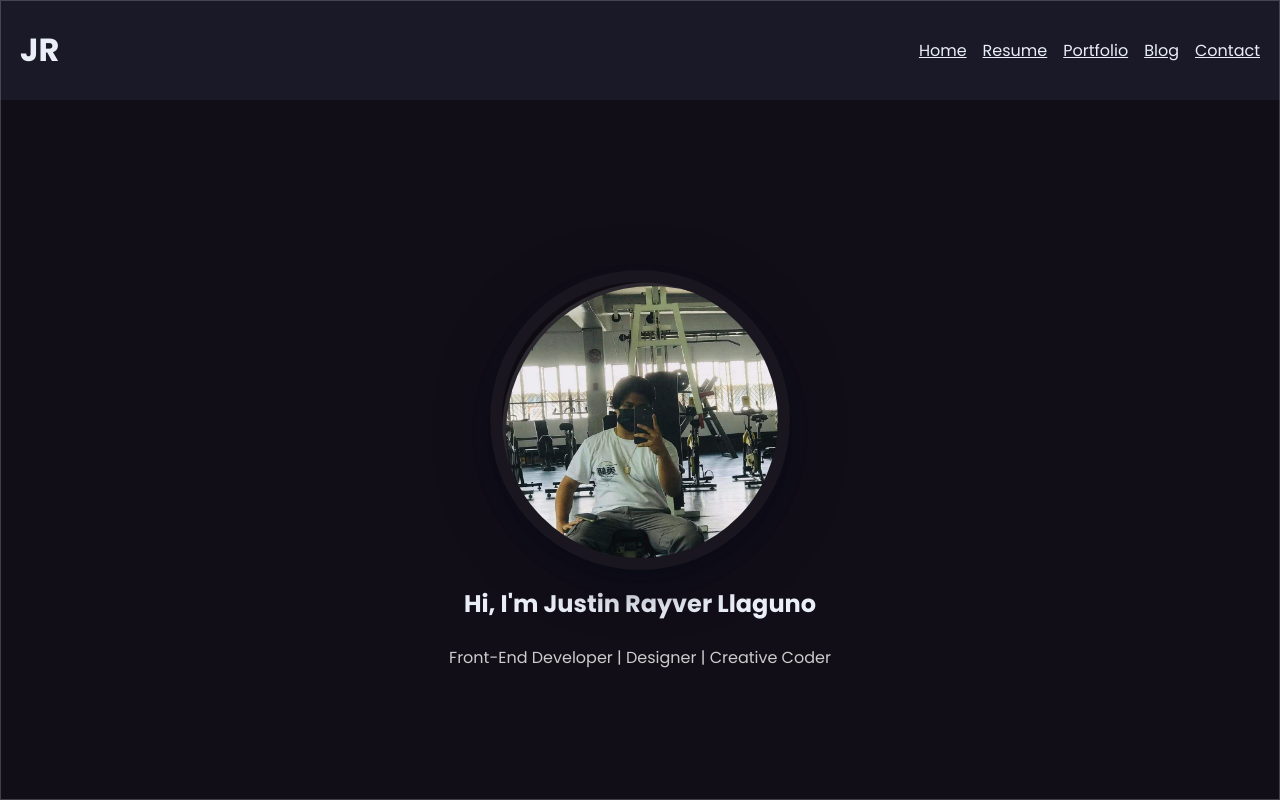
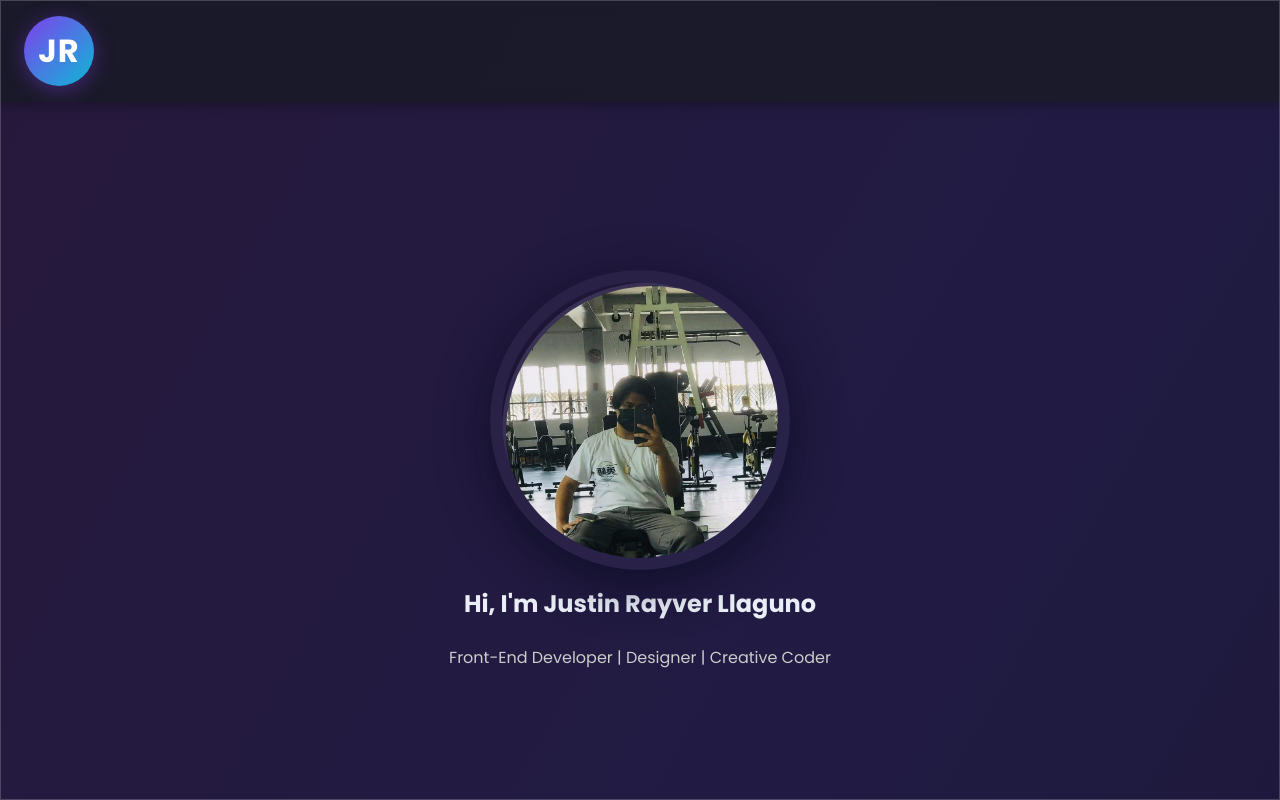
Before and after one commit to justinrayver2/Justin-Portfolio, a React (Vite) app: page / in a window 1280 px wide. Built offline with nearby package versions, Linux system fonts and the light colour scheme.

Commit message:
Updated header layout and added animations

```diff
--- a/src/App.jsx
+++ b/src/App.jsx
@@ -13,11 +13,10 @@ import Preloader from "./components/Preloader";
 export default function App() {
   useEffect(() => {
     const preloader = document.getElementById("preloader");
-    const siteRoot = document.querySelector(".site-root");
-
     window.addEventListener("load", () => {
-      preloader?.classList.add("hide");
-      siteRoot?.classList.add("loaded");
+      if (preloader) {
+        preloader.classList.add("hide");
+      }
     });
   }, []);
 
--- a/src/components/Header.jsx
+++ b/src/components/Header.jsx
@@ -1,13 +1,13 @@
-import React from "react";
+import React, { useEffect, useState } from "react";
 
 export default function Header() {
-  const handleNavClick = (e, id) => {
-    e.preventDefault();
-    const section = document.getElementById(id);
-    if (section) {
-      section.scrollIntoView({ behavior: "smooth" });
-    }
-  };
+  const [visible, setVisible] = useState(false);
+
+
+  useEffect(() => {
+    const timer = setTimeout(() => setVisible(true), 300);
+    return () => clearTimeout(timer);
+  }, []);
 
   return (
     <header
@@ -18,20 +18,52 @@ export default function Header() {
         backgroundColor: "rgba(20, 20, 35, 0.95)",
         color: "#fff",
         zIndex: 1000,
-        padding: "10px 20px",
+        padding: "16px 24px",
         display: "flex",
-        justifyContent: "space-between",
+        justifyContent: "flex-start",
         alignItems: "center",
+        boxShadow: "0 2px 12px rgba(0, 0, 0, 0.4)",
+        backdropFilter: "blur(6px)",
+        transition: "all 0.4s ease",
       }}
     >
-      <h1 style={{ margin: 0 }}>JR</h1>
-      <nav>
-        <a href="#hero" onClick={(e) => handleNavClick(e, "hero")} style={{ marginRight: "1rem", color: "#e9eef7" }}>Home</a>
-        <a href="#resume" onClick={(e) => handleNavClick(e, "resume")} style={{ marginRight: "1rem", color: "#e9eef7" }}>Resume</a>
-        <a href="#portfolio" onClick={(e) => handleNavClick(e, "portfolio")} style={{ marginRight: "1rem", color: "#e9eef7" }}>Portfolio</a>
-        <a href="#blog" onClick={(e) => handleNavClick(e, "blog")} style={{ marginRight: "1rem", color: "#e9eef7" }}>Blog</a>
-        <a href="#contact" onClick={(e) => handleNavClick(e, "contact")} style={{ color: "#e9eef7" }}>Contact</a>
-      </nav>
+      <div
+        style={{
+          background: "linear-gradient(135deg, #7c3aed, #06b6d4)",
+          width: "70px",
+          height: "70px",
+          borderRadius: "50%",
+          display: "flex",
+          alignItems: "center",
+          justifyContent: "center",
+          boxShadow: "0 4px 20px rgba(124, 58, 237, 0.4)",
+          cursor: "pointer",
+          transform: visible
+            ? "translateX(0) scale(1)"
+            : "translateX(-50px) scale(0.8)",
+          opacity: visible ? 1 : 0,
+          transition: "all 0.8s cubic-bezier(0.2, 0.8, 0.2, 1)",
+        }}
+        onClick={() => window.scrollTo({ top: 0, behavior: "smooth" })}
+        onMouseEnter={(e) => (e.currentTarget.style.transform = "scale(1.1)")}
+        onMouseLeave={(e) =>
+          (e.currentTarget.style.transform = visible
+            ? "translateX(0) scale(1)"
+            : "translateX(-50px) scale(0.8)")
+        }
+      >
+        <h1
+          style={{
+            margin: 0,
+            fontSize: "2rem",
+            letterSpacing: "1px",
+            color: "#fff",
+            fontWeight: "700",
+          }}
+        >
+          JR
+        </h1>
+      </div>
     </header>
   );
 }
--- a/src/style.css
+++ b/src/style.css
@@ -1,6 +1,5 @@
 @import url("https://fonts.googleapis.com/css2?family=Poppins:wght@300;400;500;600;700&display=swap");
 
-/* ====== GLOBAL RESET ====== */
 * {
   box-sizing: border-box;
   margin: 0;
@@ -11,13 +10,13 @@
 html,
 body {
   height: 100%;
-  background: #0b0710; /* solid dark background */
+  background: #0b0710;
   color: #e9eef7;
   overflow-x: hidden;
   transition: background 400ms ease;
 }
 
-/* ====== WRAPPER ====== */
+
 .wrapper {
   width: 100%;
   max-width: 1200px;
@@ -26,7 +25,7 @@ body {
   text-align: left;
 }
 
-/* ====== PRELOADER ====== */
+
 #preloader {
   position: fixed;
   inset: 0;
@@ -73,16 +72,29 @@ body {
   60%, 100% { opacity: 1; filter: blur(0); transform: translateY(0); }
 }
 
-/* ====== BACKGROUND (Solid) ====== */
+
 .bg-gradient {
-  display: none; /* removed gradient */
+  position: fixed;
+  inset: 0;
+  z-index: -4;
+  background: linear-gradient(
+    120deg,
+    #1b0b2a 0%,
+    #241032 30%,
+    #1b1540 60%,
+    #070814 100%
+  );
+  background-size: 400% 400%;
+  animation: bgShift 20s ease-in-out infinite;
+  opacity: 0.96;
+  pointer-events: none; /* ✅ allows header & links to stay clickable */
 }
 
 .bg-streaks {
-  display: none; /* removed streaks */
+  display: flex;
 }
 
-/* ====== HERO SECTION ====== */
+
 .hero-header {
   position: relative;
   width: 100%;
@@ -91,6 +103,12 @@ body {
   display: flex;
   align-items: center;
   justify-content: center;
+}
+
+@keyframes bgShift {
+  0% { background-position: 0% 50%; }
+  50% { background-position: 100% 50%; }
+  100% { background-position: 0% 50%; }
 }
 
 .hero-pic {
@@ -105,7 +123,7 @@ body {
 
 .hero-pic::after {
   content: "";
-  background: transparent; /* removed purple glow */
+  background: transparent;
   filter: none;
 }
 
@@ -120,7 +138,7 @@ body {
   transform: scale(1.03) rotate(-0.6deg);
 }
 
-/* ====== SITE ROOT & LAYERING FIX ====== */
+
 .site-root {
   position: relative;
   z-index: 999;
@@ -141,7 +159,6 @@ main, section, header, footer {
   min-height: 100px;
 }
 
-/* ====== CONTENT VISIBILITY ====== */
 .section-title {
   font-size: 2rem;
   margin-bottom: 1.5rem;
@@ -159,13 +176,13 @@ section {
   background: rgba(255, 255, 255, 0.03);
 }
 
-/* ====== PRELOADER VISIBILITY ====== */
+
 #preloader.hide {
   opacity: 0;
   pointer-events: none;
 }
 
-/* ====== RESUME ====== */
+
 #resume {
   border: none;
   background: transparent;
@@ -187,7 +204,7 @@ section {
   color: #ddd;
 }
 
-/* ====== PORTFOLIO & SKILLS ====== */
+
 .skills {
   margin-bottom: 2rem;
 }
@@ -279,7 +296,7 @@ section {
   color: #7c3aed;
 }
 
-/* ====== CONTACT ====== */
+
 .social-links {
   margin: 1rem 0;
   display: flex;
@@ -341,7 +358,7 @@ section {
   opacity: 0.8;
 }
 
-/* ====== BLOG ====== */
+
 .blog-grid {
   display: grid;
   grid-template-columns: repeat(auto-fit, minmax(280px, 1fr));
@@ -381,10 +398,21 @@ section {
   text-decoration: underline;
 }
 
-/* ====== FOOTER ====== */
+
 .site-footer {
   padding: 2rem 0;
   text-align: center;
   color: #cfeffd;
   background: transparent;
 }
+html {
+  scroll-behavior: smooth;
+}
+#preloader.hide {
+  opacity: 0;
+  pointer-events: none;
+  transition: opacity 400ms ease;
+}
+[data-aos] {
+  transition: all 0.6s ease;
+}
```
